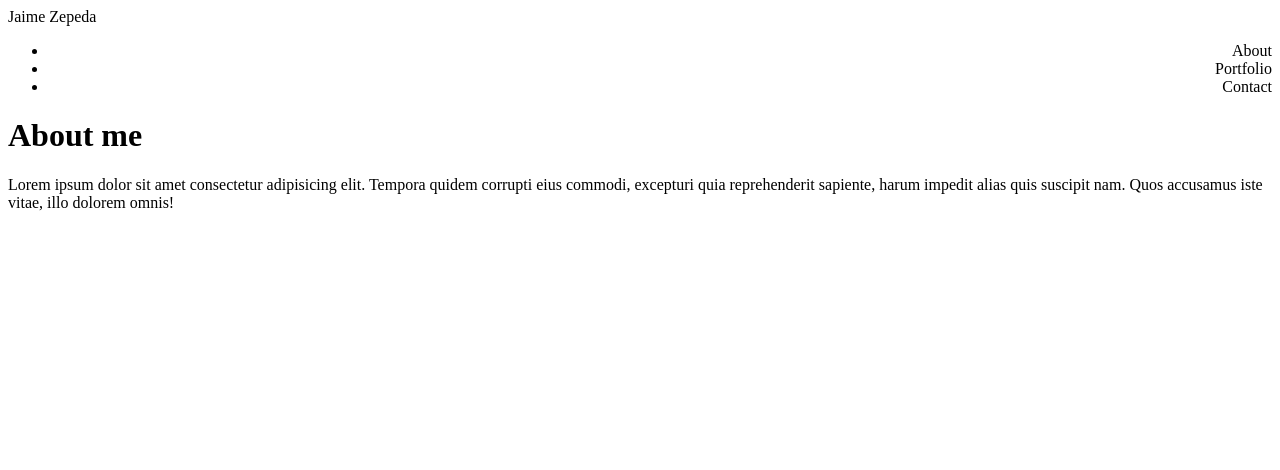
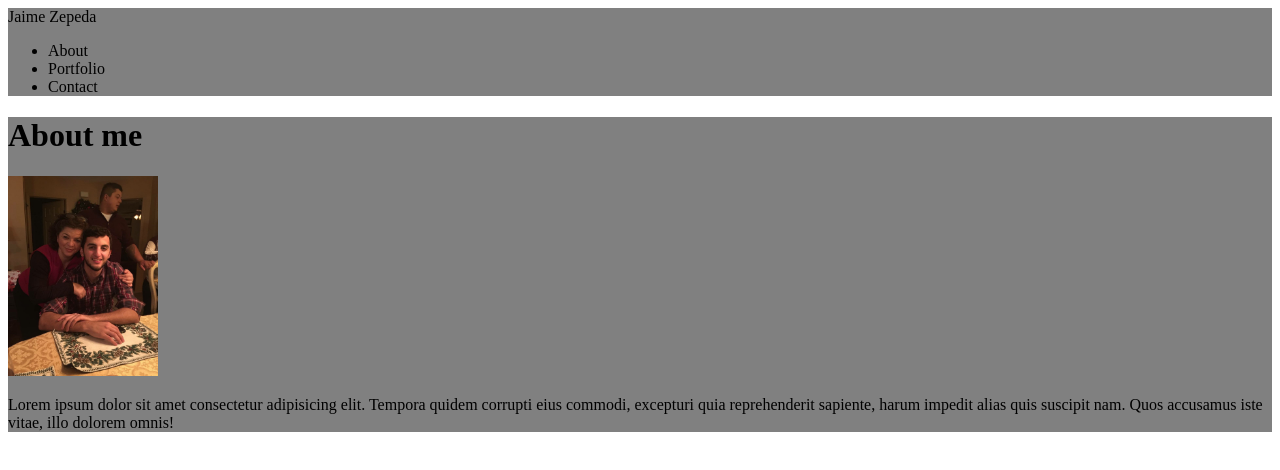
Before and after one commit to jzepedaa/Basic-Portfolio, a plain HTML site: page index.html in a window 1280 px wide. Drawn offline with Linux system fonts and the light colour scheme; files whose address does not match are found by name.

Commit message:
added photo and some css code

```diff
--- a/assets/css/style.css
+++ b/assets/css/style.css
@@ -1,22 +1,19 @@
 /* Layout */
 
+.container{
 
-.nav{
-
-text-align: right;
-font-weight: normal;
+background-color: grey;
 
 }
 
 
-header{
-    width: 100%;
-	height: auto;
-	border-bottom: 2px solid #cccccc;
-	background-color: #ffffff;
+.main{
+background-color: grey;
 
-   }
-   header .container {
-	width: 960px;
-    margin: 0 auto;
 }
+
+img{
+
+    height: 200px;
+    width: 150px;
+}
--- a/index.html
+++ b/index.html
@@ -31,6 +31,7 @@
 
     <div class="main">
         <h1 class="title">About me</h1>
+        <img src="/Users/jaimezepeda/Desktop/Basic-Portfolio/assets/images/Me.JPG" alt="me">
         <p>Lorem ipsum dolor sit amet consectetur adipisicing elit. Tempora quidem corrupti eius commodi, excepturi quia
             reprehenderit sapiente, harum impedit alias quis suscipit nam. Quos accusamus iste vitae, illo dolorem
             omnis!</p>
```
